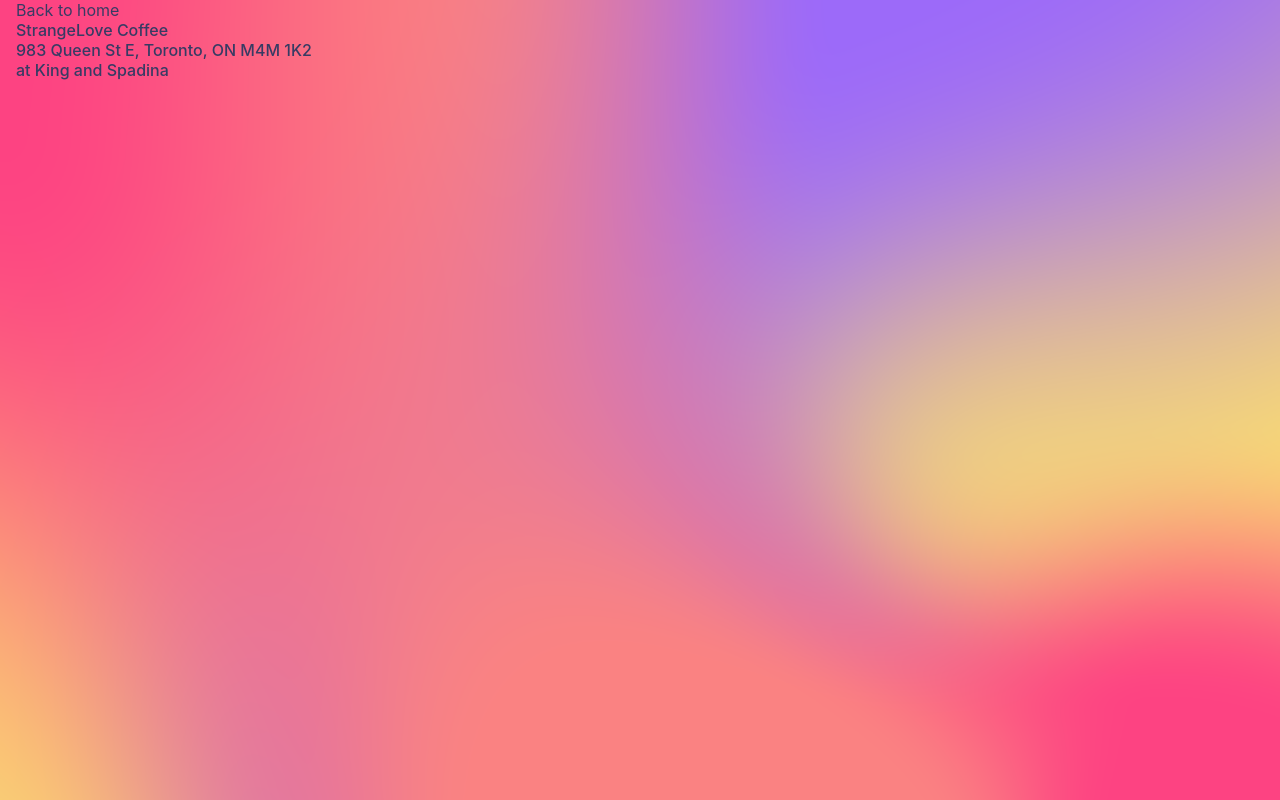
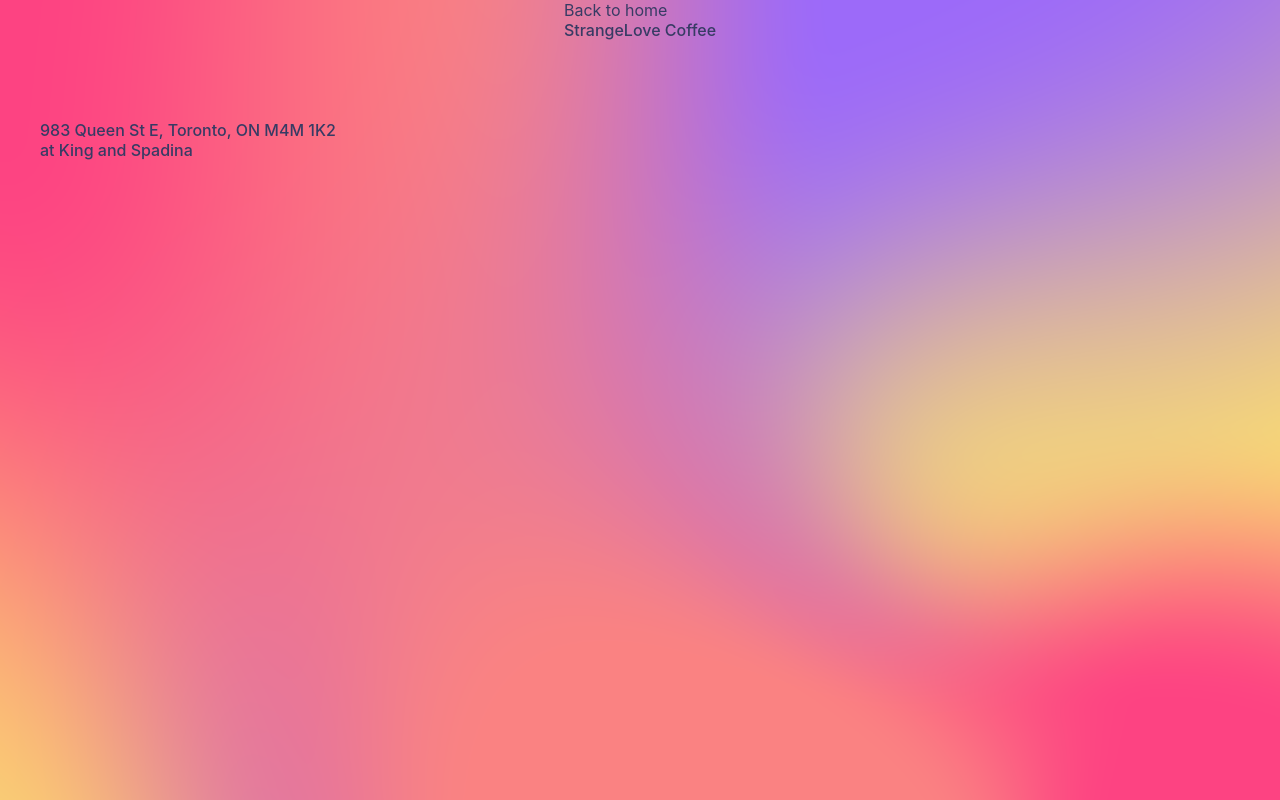
Before and after one commit to mahyarErshad/First-next.js-app, a Next.js app: page /coffee-stores/0 in a window 1280 px wide. Built offline with nearby package versions, Linux system fonts and the light colour scheme; a web font is replaced by a local one.

Commit message:
Separated the page from center

```diff
--- a/pages/coffee-stores/[id].js
+++ b/pages/coffee-stores/[id].js
@@ -40,12 +40,16 @@ function coffeeStores(props) {
         <Head>
           <title>{name}</title>
         </Head>
+        <div className={styles.col1}>
           <Link href="/">
             <a>Back to home</a>
           </Link>
           <p>{name}</p>
+        </div>
+        <div className={styles.col2}>
           <p>{address}</p>
           <p>{neighbourhood}</p>
+        </div>
       </div>
     </>
   );
```
Lines whose indentation alone changed are shown as unchanged.
